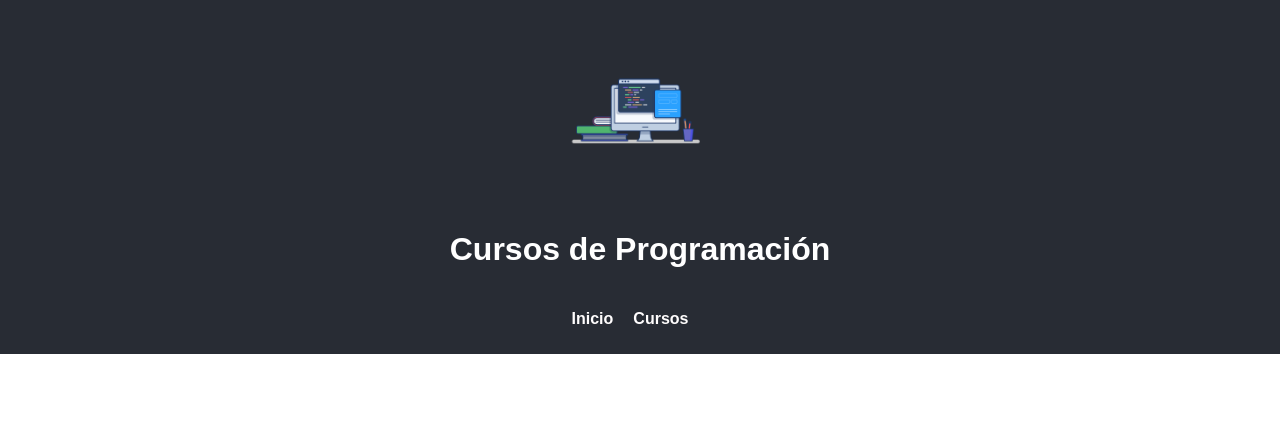
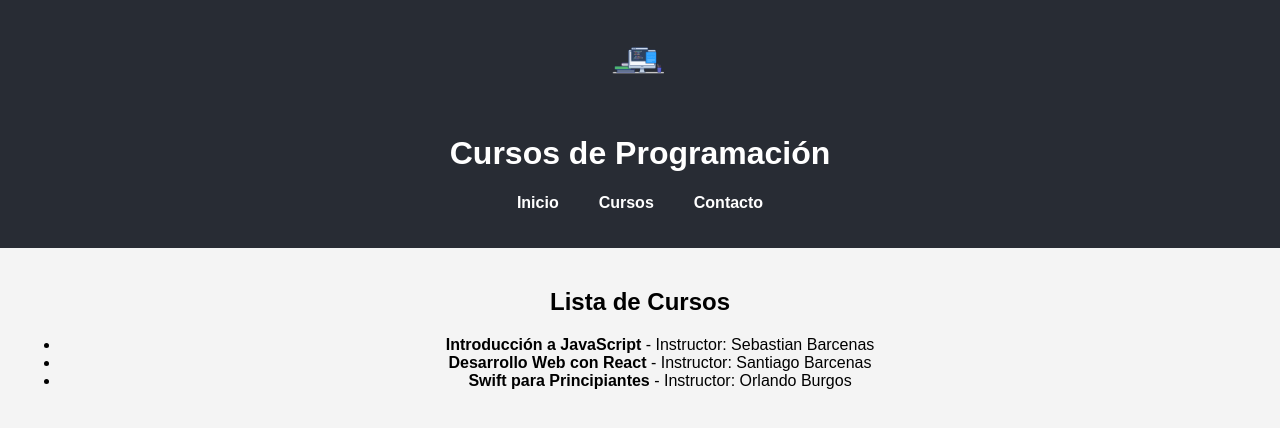
Before and after one commit to OrlandoBurgos34/appReact, a React (Create React App) app: page /courses in a window 1280 px wide. Shown: the top 428 px of the page. Built offline with nearby package versions, Linux system fonts and the light colour scheme.

Commit message:
commit feature actualizacion en macbook

```diff
--- a/src/App.css
+++ b/src/App.css
@@ -1,8 +1,10 @@
 /* src/App.css */
+
 body {
   font-family: 'Arial', sans-serif;
   margin: 0;
   padding: 0;
+  background-color: #f4f4f4;
 }
 
 .App {
@@ -11,35 +13,57 @@ body {
 
 .App-header {
   background-color: #282c34;
-  padding: 10px;
-  color: rgb(255, 255, 255);
-  display: flex;
-  flex-direction: column;  /* Alinea los elementos verticalmente */
-  align-items: center;     /* Centra los elementos horizontalmente */
+  padding: 20px;
+  color: white;
 }
 
 .App-logo {
-  height: 200px;
-  margin-bottom: 0%;  /* Ajusta este valor según sea necesario para agregar espacio */
+  height: 80px;
+  margin-bottom: 10px;
 }
 
 nav ul {
-  list-style: none;
+  list-style-type: none;
   padding: 0;
   display: flex;
-  margin-top: 20px;  /* Ajusta este valor según sea necesario para agregar espacio */
+  justify-content: center;
 }
 
 nav li {
-  margin-right: 20px;
+  margin: 0 20px;
 }
 
 nav a {
   text-decoration: none;
-  color: rgb(255, 253, 253);
+  color: white;
   font-weight: bold;
+  font-size: 16px;
 }
 
 main {
   padding: 20px;
 }
+
+/* Estilos para la página de cursos (Courses.js) */
+.Courses ul {
+  list-style-type: none;
+  padding: 0;
+}
+
+.Courses li {
+  margin-bottom: 20px;
+}
+
+/* Estilos para la página de contacto (Contact.js) */
+.Contact ul {
+  list-style-type: none;
+  padding: 0;
+}
+
+.Contact li {
+  margin-bottom: 10px;
+}
+
+.Contact strong {
+  margin-right: 10px;
+}
--- a/src/App.js
+++ b/src/App.js
@@ -2,9 +2,9 @@
 import React from 'react';
 import { BrowserRouter as Router, Routes, Route, Link } from 'react-router-dom';
 import './App.css';
-import Home1 from './Home1';
-import Cursos from './Cursos';
-
+import Home from './Home';
+import Courses from './Courses';
+import Contact from './Contact';
 
 function App() {
   return (
@@ -12,22 +12,26 @@ function App() {
       <div className="App">
         <header className="App-header">
           <img src="imgprograming.png" alt="Logo" className="App-logo" />
-          <center></center><h1>Cursos de Programación</h1>
+          <h1>Cursos de Programación</h1>
           <nav>
             <ul>
               <li>
-                <Link to="/Home1">Inicio</Link>
+                <Link to="/">Inicio</Link>
               </li>
               <li>
-                <Link to="/Cursos">Cursos</Link>
+                <Link to="/courses">Cursos</Link>
+              </li>
+              <li>
+                <Link to="/contact">Contacto</Link>
               </li>
             </ul>
           </nav>
         </header>
         <main>
           <Routes>
-            <Route path="/Inicio" element={<Home1 />} />
-            <Route path="/Cursos" element={<Cursos />} />
+            <Route path="/" element={<Home />} />
+            <Route path="/courses" element={<Courses />} />
+            <Route path="/contact" element={<Contact />} />
           </Routes>
         </main>
       </div>
--- a/src/Cursos.js
+++ b/src/Courses.js
@@ -1,22 +1,22 @@
-// src/Cursos.js
+// src/Courses.js
 import React from 'react';
 
-function Cursos() {
+function Courses() {
   const cursos = [
     {
       id: 1,
       titulo: 'Introducción a JavaScript',
-      instructor: 'John Doe',
+      instructor: 'Sebastian Barcenas',
     },
     {
       id: 2,
       titulo: 'Desarrollo Web con React',
-      instructor: 'Jane Smith',
+      instructor: 'Santiago Barcenas',
     },
     {
       id: 3,
-      titulo: 'Python para Principiantes',
-      instructor: 'Bob Johnson',
+      titulo: 'Swift para Principiantes',
+      instructor: 'Orlando Burgos',
     },
   ];
 
@@ -34,4 +34,4 @@ function Cursos() {
   );
 }
 
-export default Cursos;
+export default Courses;
--- a/src/Home1.js
+++ b/src/Home.js
@@ -1,7 +1,7 @@
 // src/Home.js
 import React from 'react';
 
-function Home1() {
+function Home() {
   return (
     <div style={{ color: 'black' }}>
       <h2>Bienvenido a la Página de Inicio</h2>
@@ -10,4 +10,4 @@ function Home1() {
   );
 }
 
-export default Home1;
+export default Home;
```
Also changed, not shown: src/Contac.js (added, +41 -0 lines).
